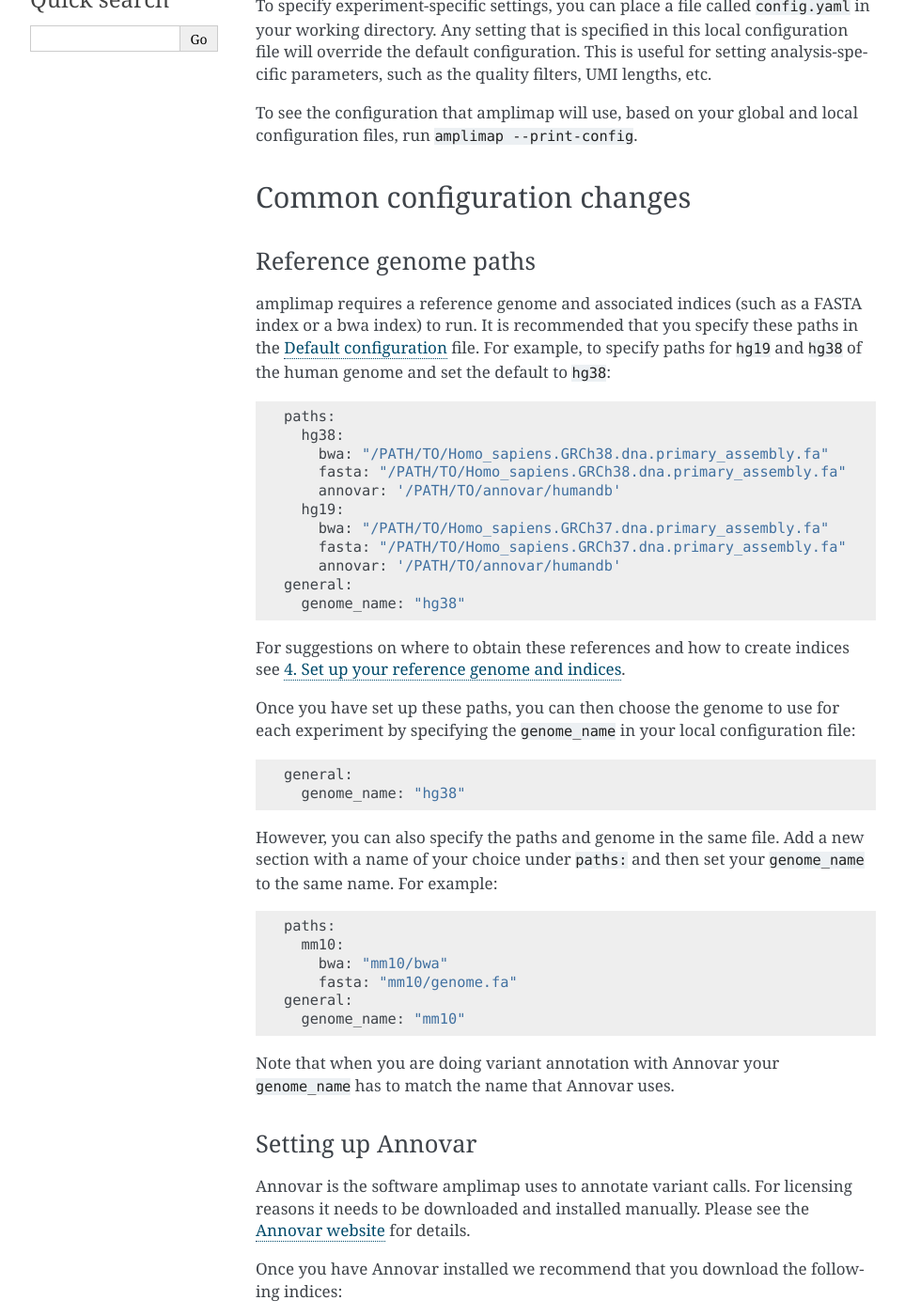
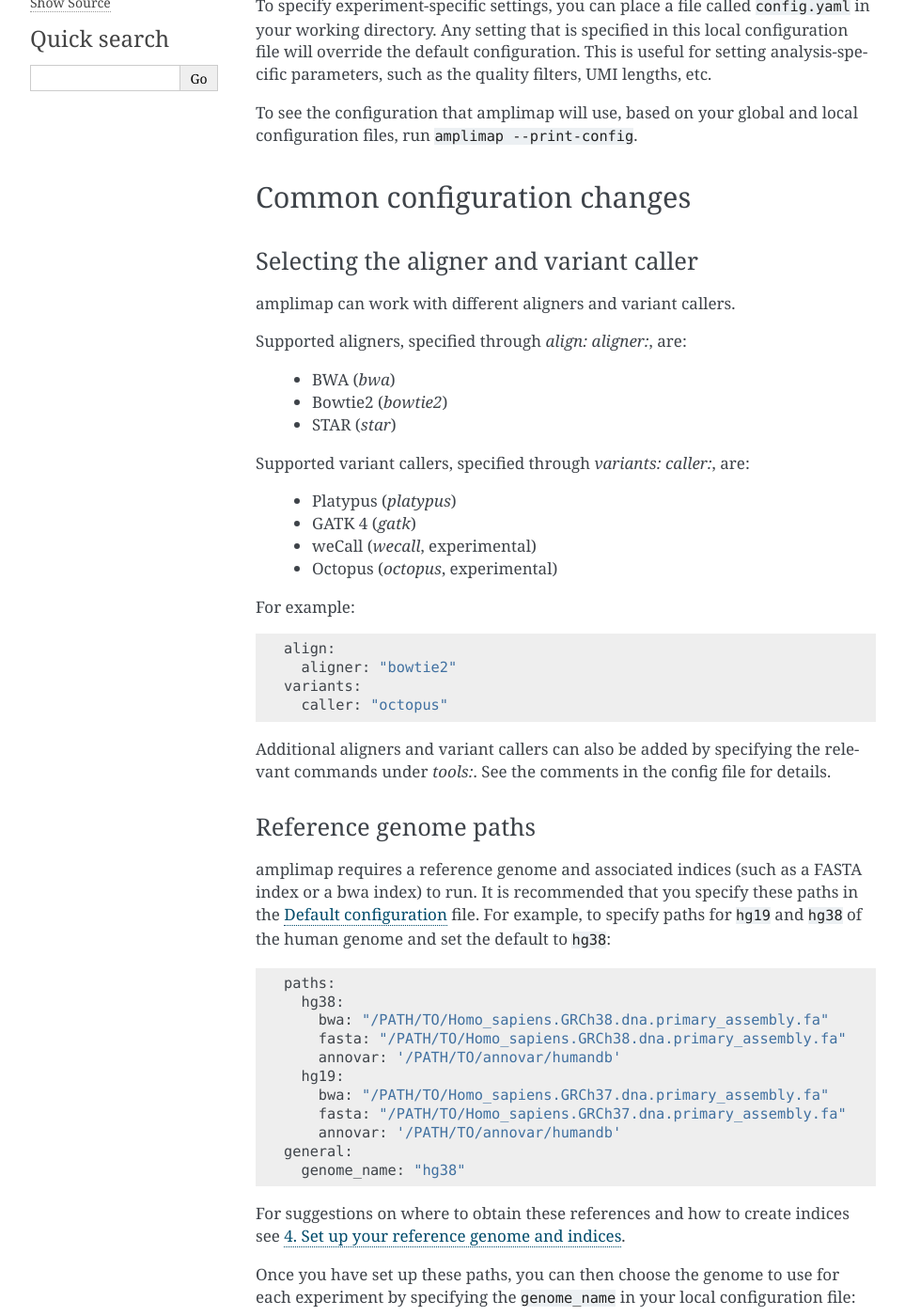
Before and after one commit to koelling/amplimap, a Sphinx documentation site: the page built from docs/configuration.rst, in a window 1280 px wide and 1400 px high, scrolled down 578 px. Shown: the whole window at 94% size, without its empty margins (148-1111 px from the left). Built offline with Sphinx 7.4.7, drawn with Linux system fonts in a browser that asks for light colours; some of the changed text lies outside the part shown.

Commit message:
update docs

```diff
--- a/docs/configuration.rst
+++ b/docs/configuration.rst
@@ -37,6 +37,38 @@
 
 Common configuration changes
 ~~~~~~~~~~~~~~~~~~~~~~~~~~~~
+
+.. _config-tools:
+
+Selecting the aligner and variant caller
+^^^^^^^^^^^^^^^^^^^^^^^^^^^^^^^^^^^^^^^^^^
+
+amplimap can work with different aligners and variant callers.
+
+Supported aligners, specified through `align: aligner:`, are:
+
+  - BWA (`bwa`)
+  - Bowtie2 (`bowtie2`)
+  - STAR (`star`)
+
+Supported variant callers, specified through `variants: caller:`, are:
+
+  - Platypus (`platypus`)
+  - GATK 4 (`gatk`)
+  - weCall (`wecall`, experimental)
+  - Octopus (`octopus`, experimental)
+
+For example:
+
+::
+
+    align:
+      aligner: "bowtie2"
+    variants:
+      caller: "octopus"
+
+Additional aligners and variant callers can also be added by specifying the relevant commands under `tools:`.
+See the comments in the config file for details.
 
 .. _config-reference:
 
```
Also changed, not shown: 1 other file.
